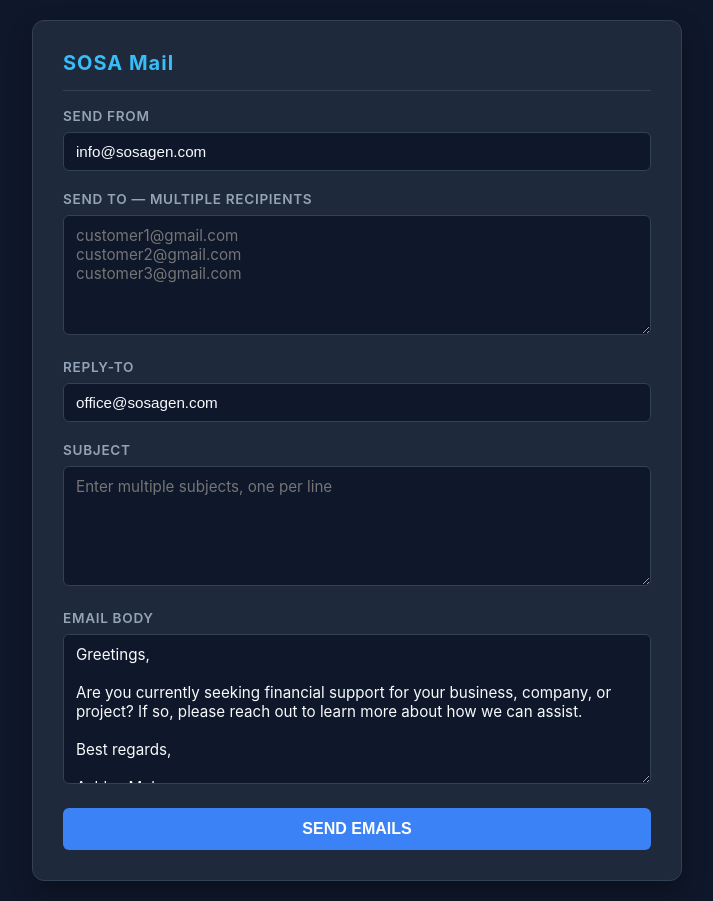
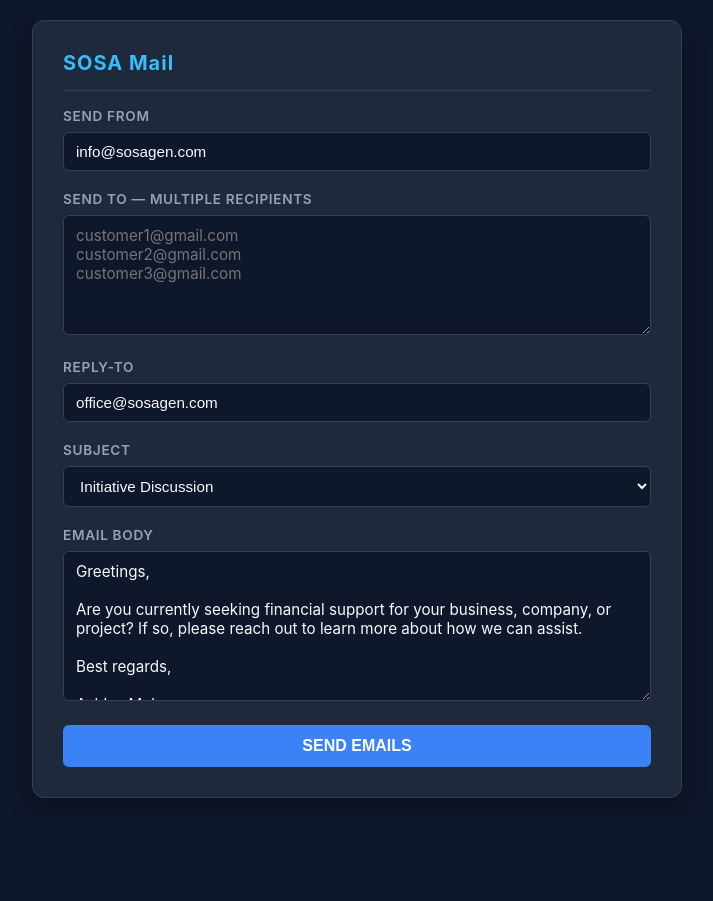
Before and after one commit to sosagen/sosagen, a plain HTML site: page index.html in a window 1280 px wide. Shown: the whole page, without its empty margins (283-996 px from the left). After the commit the page ends 818 px from the top, so only its background shows below. Drawn offline with Linux system fonts and the light colour scheme.

Commit message:
Fix subject selector

```diff
--- a/index.html
+++ b/index.html
@@ -189,7 +189,13 @@ button:disabled {
 
     <div class="form-group">
         <label>Subject</label>
-        <textarea id="subject" rows="5" placeholder="Enter multiple subjects, one per line"></textarea>
+        <select id="subject">
+          <option value="Initiative Discussion">Initiative Discussion</option>
+          <option value="Project Assistance">Project Assistance</option>
+          <option value="Company Collaboration">Company Collaboration</option>
+          <option value="Business Project Inquiry">Business Project Inquiry</option>
+          <option value="Inquiry Regarding Your Business or Project">Inquiry Regarding Your Business or Project</option>
+        </select>
     </div>
 
     <div class="form-group">
@@ -305,7 +311,7 @@ async function startSending() {
                         from: sendFrom,
                         to: [recipient],
                         reply_to: replyTo,
-                        subject: subjectLines[recipientIndex % subjectLines.length],
+                        subject: subject,
                         body: body
                     })
                 });
```
